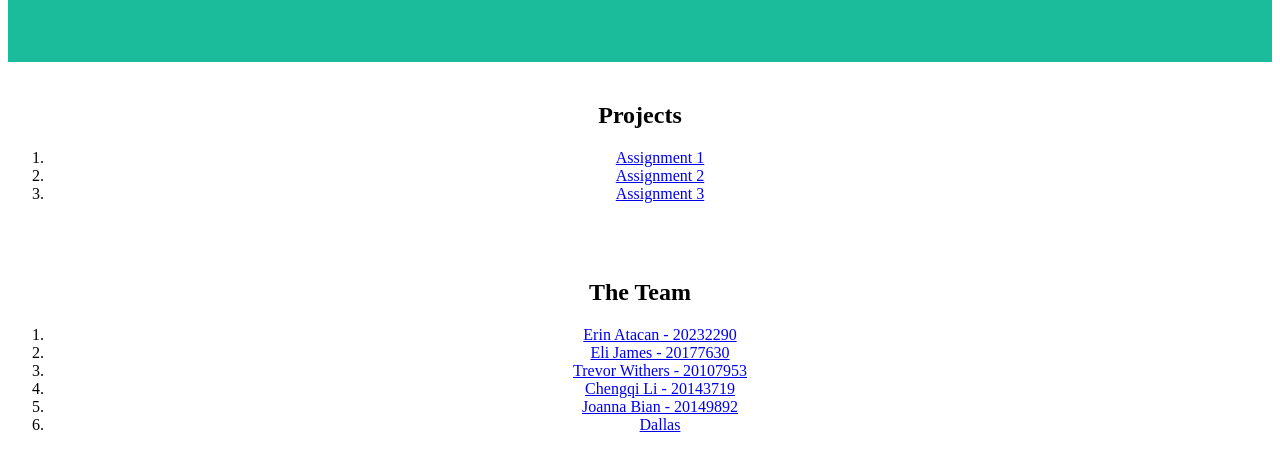
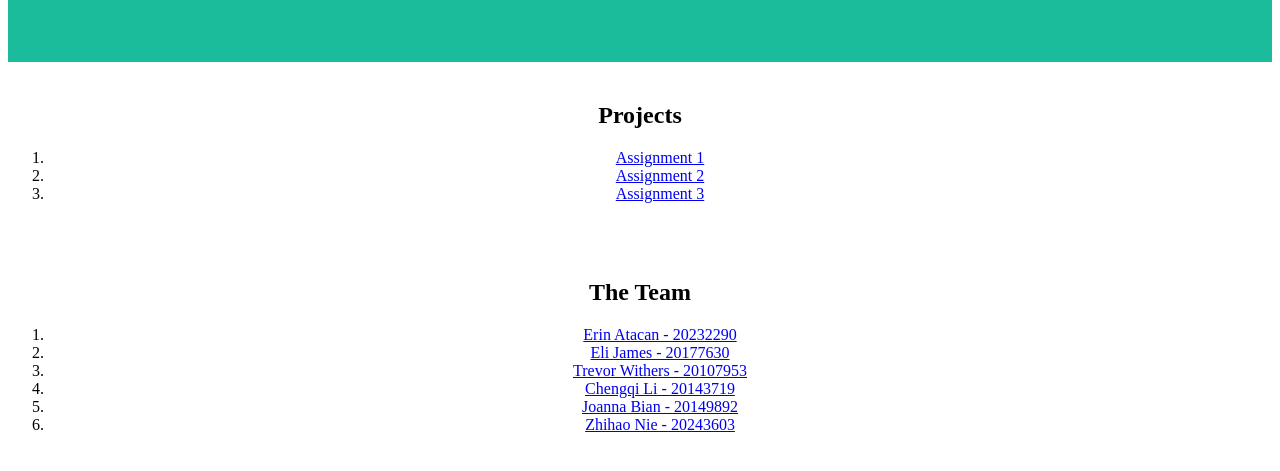
Before and after one commit to eljam3239/cisc322, a website: page index.html in a window 1280 px wide. Shown: the part 343-814 px from the top of the page. Drawn offline with Linux system fonts and the light colour scheme.

Commit message:
Finish site

```diff
--- a/index.html
+++ b/index.html
@@ -70,7 +70,7 @@
             <li><a href="https://github.com/twubz">Trevor Withers - 20107953</a></li>
             <li><a href="https://github.com/ResonancePA">Chengqi Li - 20143719</a></li>
             <li><a href="https://github.com/Annaojb">Joanna Bian - 20149892</a></li>
-            <li><a href="#link-to-member6">Dallas</a></li>
+            <li><a href="https://github.com/oknowpressspacetojump">Zhihao Nie - 20243603</a></li>
         </ol>
     </section>
 
```
